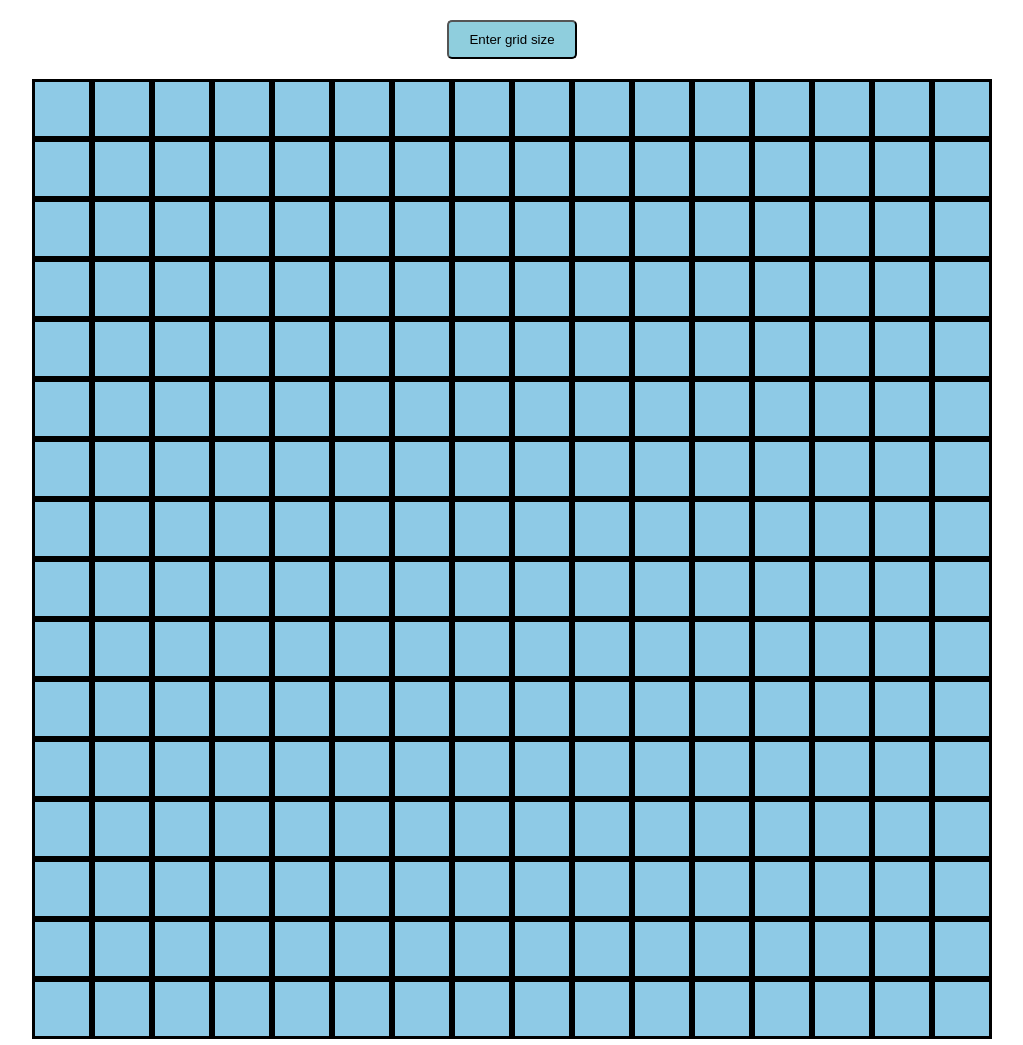
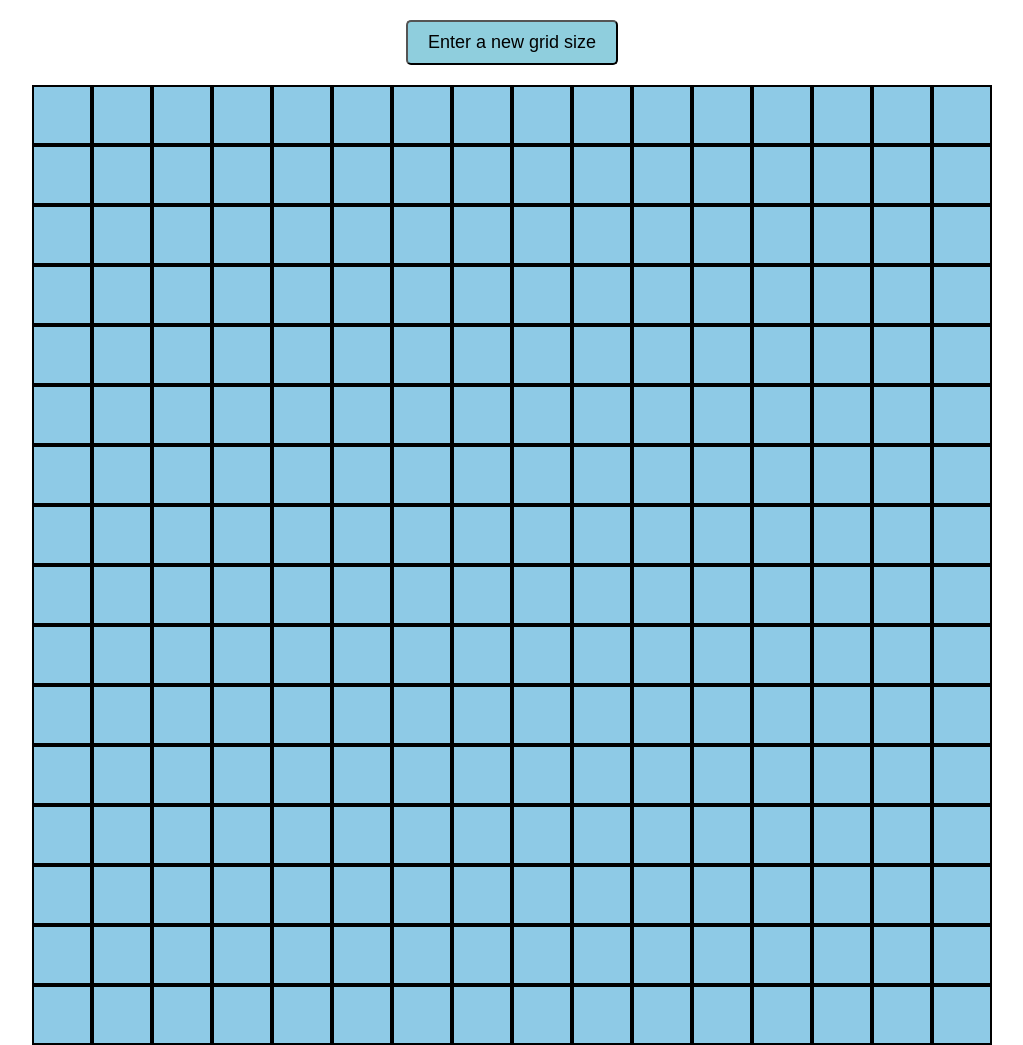
Before and after one commit to Mrwhite987/Etch-a-Sketch, a plain HTML site: page index.html in a window 1280 px wide. Shown: the whole page, without its empty margins (128-1151 px from the left). Drawn offline with Linux system fonts and the light colour scheme.

Commit message:
Refactors grid creation and adds button styling
Refactors grid initialization logic by extracting reusable functions for grid creation and pen effect, improving code readability and maintainability. Updates button text for clarity and enhances button and grid styling for a better user experience.

```diff
--- a/index.html
+++ b/index.html
@@ -8,7 +8,7 @@
     <link href="styles.css" rel="stylesheet" />
   </head>
   <body>
-    <button>Enter grid size</button>
+    <button>Enter a new grid size</button>
     <div class="container"></div>
   </body>
 </html>
--- a/script.js
+++ b/script.js
@@ -1,9 +1,8 @@
-let container = document.querySelector("div.container");
-for (let i = 0; i < 16 * 16; i++) {
-  let squareDiv = document.createElement("div");
-  container.appendChild(squareDiv);
-}
+// Initialize grid.
+createGrid(16);
+addPenEffect();
 
+function addPenEffect() {
   let allSquares = document.querySelectorAll(".container > div");
 
   allSquares.forEach((square) => {
@@ -14,31 +13,28 @@ allSquares.forEach((square) => {
       square.style.backgroundColor = "#219ebc";
     });
   });
+}
 
 let sizeButton = document.querySelector("button");
 sizeButton.addEventListener("click", () => {
   let squareNum = prompt("Enter a new number of squares per side:");
-  if (Number(squareNum) > 100) {
+
+  createGrid(Number(squareNum));
+  addPenEffect();
+});
+
+function createGrid(squareNumPerSide) {
+  let container = document.querySelector("div.container");
+  if (squareNumPerSide > 100) {
     alert(" Too large! Please input a number smaller than 100.");
   } else {
-    allSquares.forEach((square) => {
-      container.removeChild(square);
-    });
-    let newWidth = 960 / squareNum;
-    for (let i = 0; i < squareNum * squareNum; i++) {
+    container.replaceChildren();
+  }
+  for (let i = 0; i < squareNumPerSide * squareNumPerSide; i++) {
     let squareDiv = document.createElement("div");
-      squareDiv.style.width = `${newWidth}px`;
-      squareDiv.style.height = `${newWidth}px`;
+    width = 960 / squareNumPerSide;
+    squareDiv.style.width = `${width}px`;
+    squareDiv.style.height = `${width}px`;
     container.appendChild(squareDiv);
   }
-    allSquares = document.querySelectorAll(".container > div");
-    allSquares.forEach((square) => {
-      square.addEventListener("mouseenter", () => {
-        square.style.backgroundColor = "#fb8500";
-      });
-      square.addEventListener("mouseleave", () => {
-        square.style.backgroundColor = "#219ebc";
-      });
-    });
 }
-});
--- a/styles.css
+++ b/styles.css
@@ -3,13 +3,16 @@
   padding: 0;
   box-sizing: border-box;
 }
+
 button {
   display: block;
   padding: 10px 20px;
   margin: 20px auto 20px auto;
   background-color: rgba(33, 158, 188, 50%);
   border-radius: 5px;
+  font-size: large;
 }
+
 .container {
   display: flex;
   flex-wrap: wrap;
@@ -19,7 +22,7 @@ button {
 }
 
 .container > div {
-  border: 3px solid black;
+  border: 2px solid black;
   /* margin: 5px; */
   background-color: #8ecae6;
   width: 60px;
```
Lines whose indentation alone changed are shown as unchanged.
